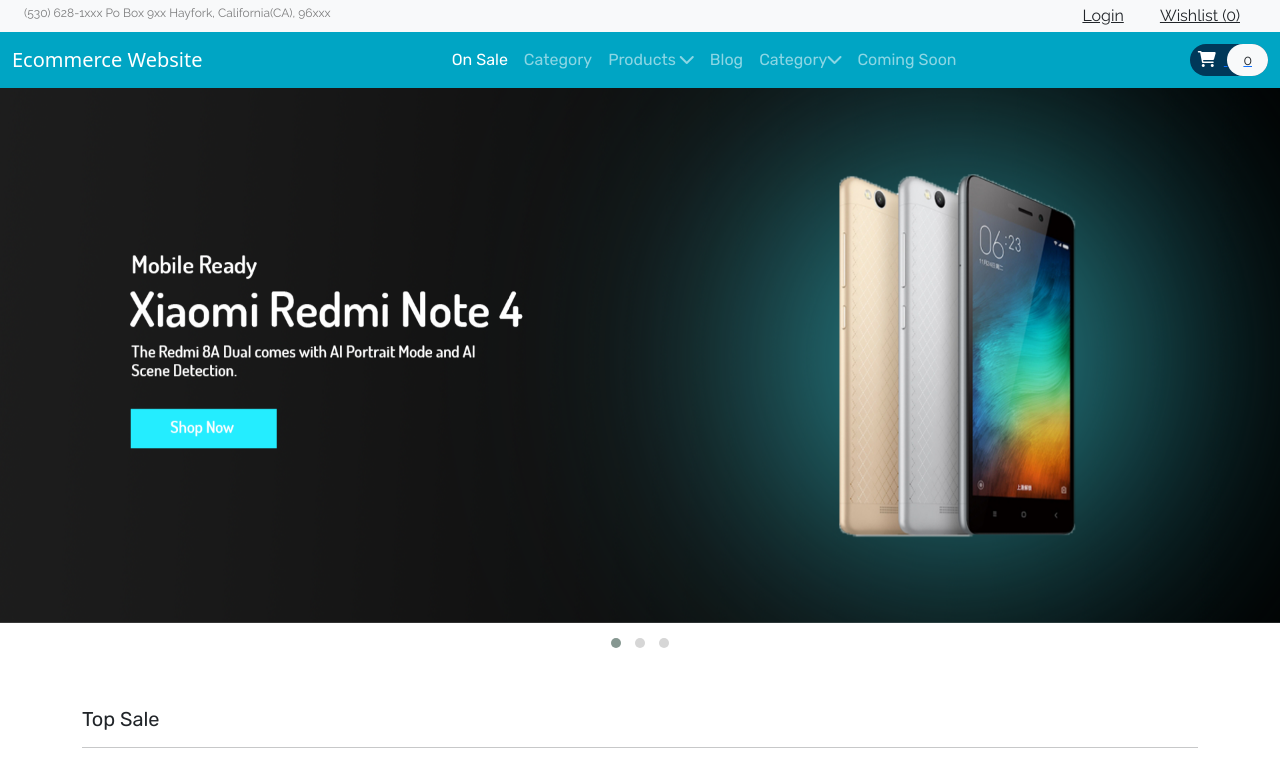
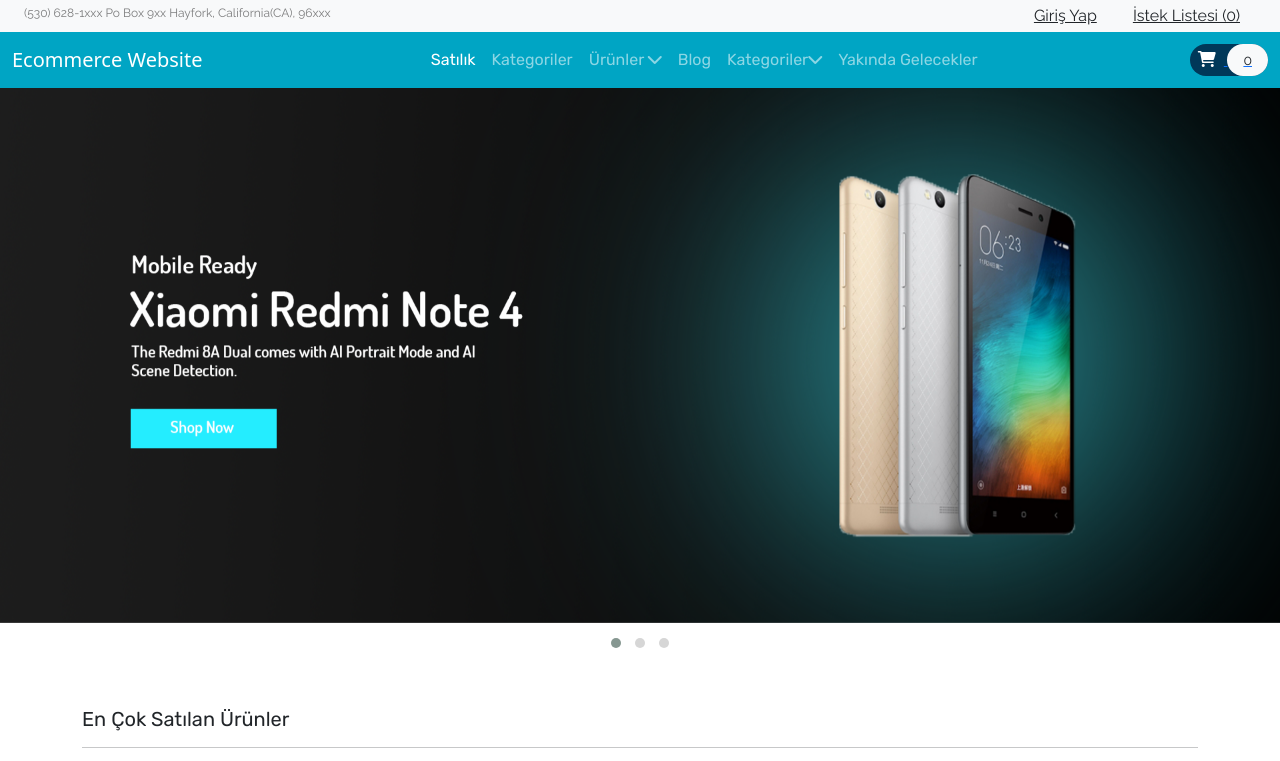
Before and after one commit to safaanilatasoy/E-Commerce-Website, a website: page index.html in a window 1280 px wide. Shown: the top 761 px of the page. Drawn offline with nearby package versions, Linux system fonts and the light colour scheme; a web font is replaced by a local one.

Commit message:
Update index.html

```diff
--- a/index.html
+++ b/index.html
@@ -29,8 +29,8 @@
            <div class="strip d-flex justify-content-between px-4 py-1 bg-light">
                <p class="font-rale font-size-12 text-black-50 m-0">(530) 628-1xxx Po Box 9xx Hayfork, California(CA), 96xxx</p>
                 <div class="font-rale font-size14">
-                    <a href="" class="px-3 border-right border-left text-dark">Login</a>
-                    <a href="" class="px-3 border-right text-dark">Wishlist (0)</a>
+                    <a href="" class="px-3 border-right border-left text-dark">Giriş Yap</a>
+                    <a href="" class="px-3 border-right text-dark">İstek Listesi (0)</a>
                 </div>
            </div>
 
@@ -45,22 +45,22 @@
               <div class="collapse navbar-collapse" id="navbarNav">
                 <ul class="navbar-nav m-auto font-rubik">
                   <li class="nav-item">
-                    <a class="nav-link active" aria-current="page" href="#">On Sale</a>
+                    <a class="nav-link active" aria-current="page" href="#">Satılık</a>
                   </li>
                   <li class="nav-item">
-                    <a class="nav-link" href="#">Category</a>
+                    <a class="nav-link" href="#">Kategoriler</a>
                   </li>
                   <li class="nav-item">
-                    <a class="nav-link" href="#">Products <i class="fas fa-chevron-down"></i></a>
+                    <a class="nav-link" href="#">Ürünler <i class="fas fa-chevron-down"></i></a>
                   </li>
                   <li class="nav-item">
                     <a class="nav-link" href="#">Blog</a>
                   </li>
                   <li class="nav-item">
-                    <a class="nav-link" href="#">Category<i class="fas fa-chevron-down"></i></a>
+                    <a class="nav-link" href="#">Kategoriler<i class="fas fa-chevron-down"></i></a>
                   </li>
                   <li class="nav-item">
-                    <a class="nav-link" href="#">Coming Soon</a>
+                    <a class="nav-link" href="#">Yakında Gelecekler</a>
                   </li>
                 </ul>
                   <form action="#" class="font-size-14 font-rale">
@@ -102,7 +102,7 @@
         <!-- Top Sale -->
           <section id="top-sale">
             <div class="container py-5">
-              <h4 class="font-rubik font-size-20">Top Sale</h4>
+              <h4 class="font-rubik font-size-20">En Çok Satılan Ürünler</h4>
               <hr>
               <!-- owl carousel -->
               <div class="owl-carousel owl-theme">
```
